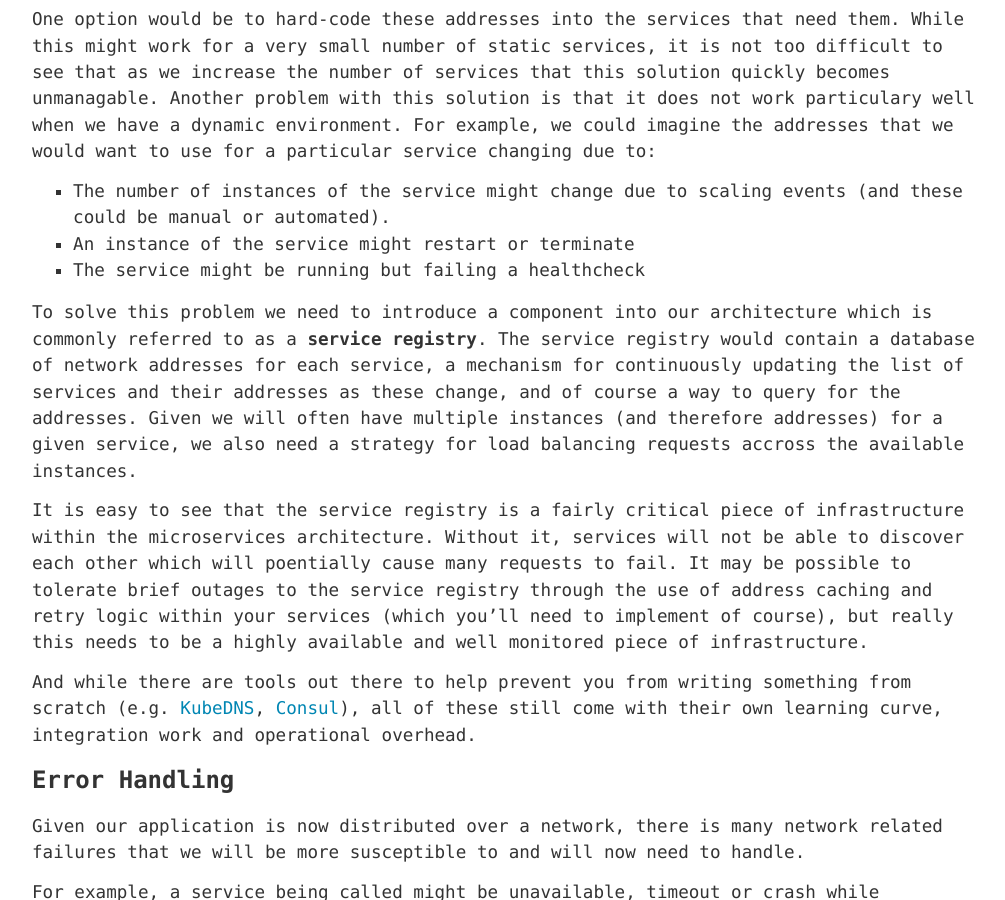
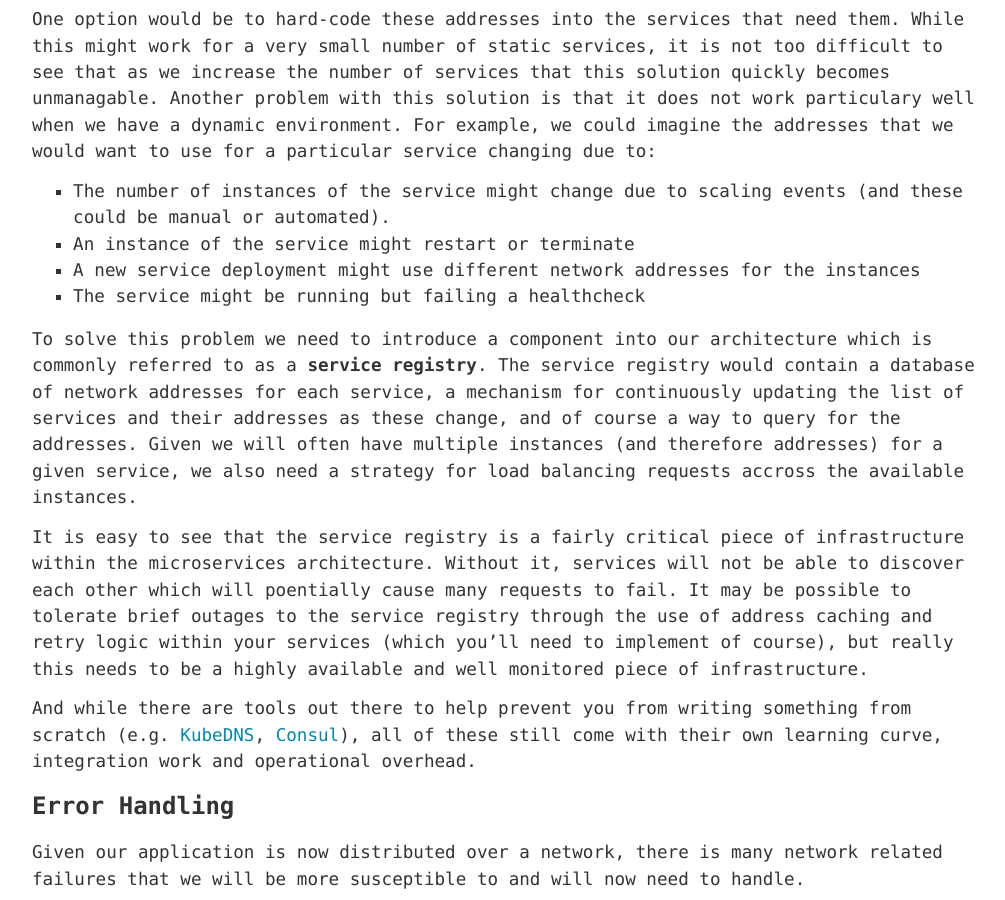
Before and after one commit to hbakkum/hbakkum.github.io, a Jekyll site: the page built from _posts/2019-01-19-costs-associated-with-a-microservices-architecture.md, in a window 1280 px wide and 900 px high, scrolled down 3794 px. Shown: the whole window, without its empty margins (132-1137 px from the left). Built offline with Jekyll 4.4.1, drawn with Linux system fonts in a browser that asks for light colours; comment, search, counter and statistics services are not loaded.

Commit message:
Update 2019-01-19-costs-associated-with-a-microservices-architecture.md

```diff
--- a/_posts/2019-01-19-costs-associated-with-a-microservices-architecture.md
+++ b/_posts/2019-01-19-costs-associated-with-a-microservices-architecture.md
@@ -83,6 +83,7 @@ One option would be to hard-code these addresses into the services that need the
 
 * The number of instances of the service might change due to scaling events (and these could be manual or automated).
 * An instance of the service might restart or terminate
+* A new service deployment might use different network addresses for the instances
 * The service might be running but failing a healthcheck
 
 To solve this problem we need to introduce a component into our architecture which is commonly referred to as a **service registry**. The service registry would contain a database of network addresses for each service, a mechanism for continuously updating the list of services and their addresses as these change, and of course a way to query for the addresses. Given we will often have multiple instances (and therefore addresses) for a given service, we also need a strategy for load balancing requests accross the available instances.
```
